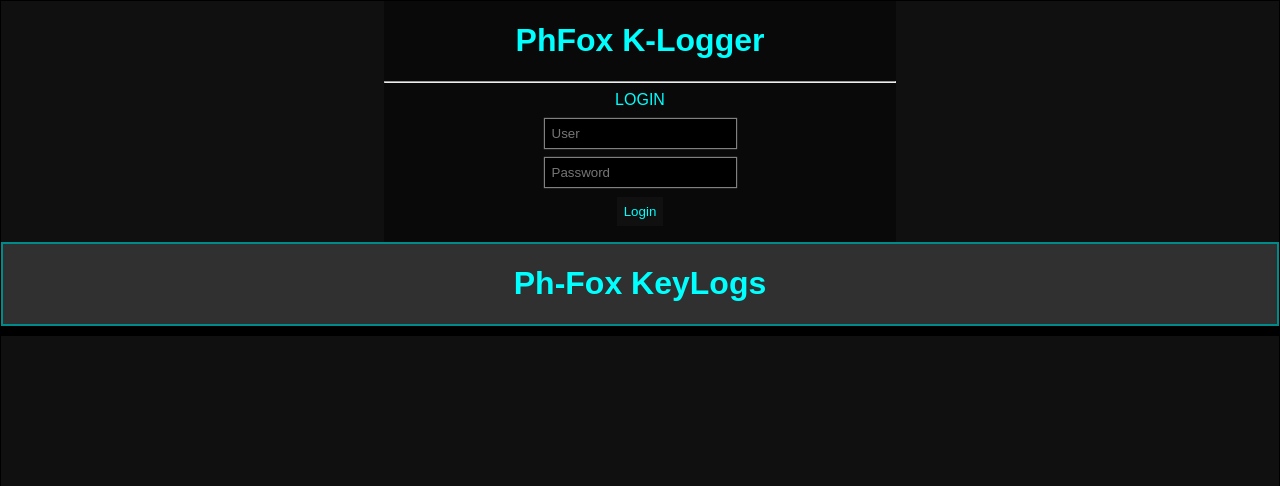
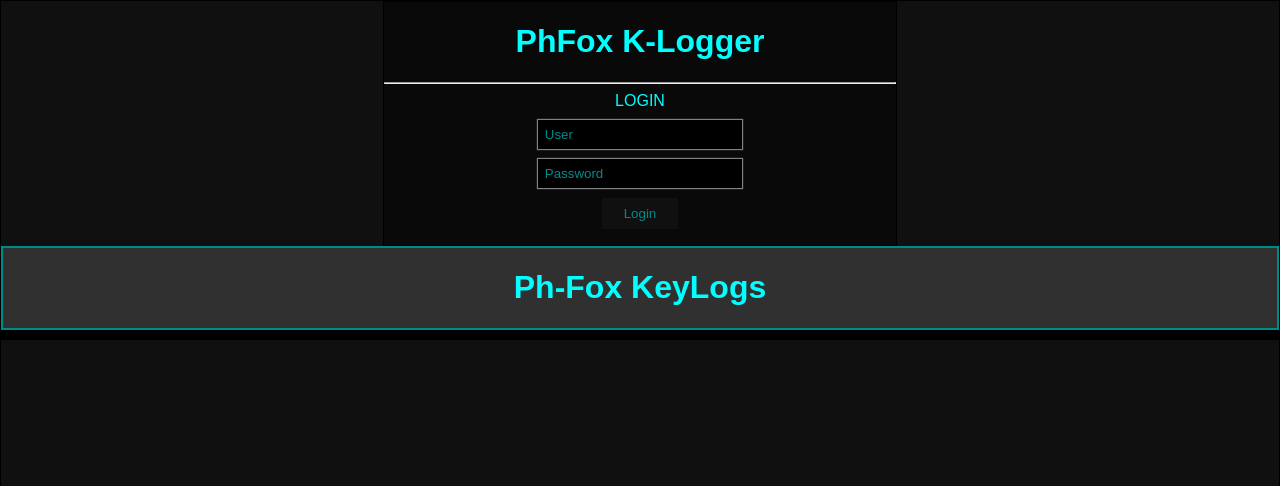
Before and after one commit to ph-fox/k-logger, a PHP site: page / in a window 1280 px wide. Shown: the top 486 px of the page. Run offline with PHP 8.4, Linux system fonts and the light colour scheme; some libraries are stand-ins or nearby versions.

Commit message:
Update index.php

```diff
--- a/Server/index.php
+++ b/Server/index.php
@@ -8,8 +8,8 @@ function loginForm() {
 			<form action="index.php" method="post">
 			<h1> PhFox K-Logger</h1><hr/>
 				<label for="name">LOGIN</label><br>
-				<input type="text" name="user" id="user" placeholder="User"/><br>
-				<input type="password" name="password" id="password" placeholder="Password"/><br>
+				<input class="inppd" type="text" name="user" id="user" placeholder="User" required autocomplete="off"/><br>
+				<input class="inppd" type="password" name="password" id="password" placeholder="Password" required/><br>
 				<input type="submit" name="enter" id="enter" value="Login" />
 			</form>
 		</div>
@@ -114,19 +114,34 @@ setInterval (loadLog, 1000);
 		width: 40%;
 		font-family: sans-serif;
 		color: cyan;
+		border: 1px solid black;
+	}
+	::placeholder{
+		color: darkcyan;
 	}
 	#loginform input{
 		margin-top: 10px;
-		color: cyan;
+		color: darkcyan;
 		outline: none;
 		border: none;
 		box-shadow: 0px 0px 1px 1px gray;
 		padding: 7px;
 		background-color: black;
+		width: 40%;
+	}
+	#loginform input:active{
+		box-shadow: 0px 0px 1px 1px cyan !important;
+
 	}
 	#enter{
 		box-shadow: 0px 0px 0px 0px gray !important;
 		background-color: #101010 !important;
+		width: 15% !important;
+		border: 1px solid #101010 !important;
+	}
+	#enter:hover{
+		background-color: #090909 !important;
+		cursor: pointer;
 	}
 
 </style>
```
